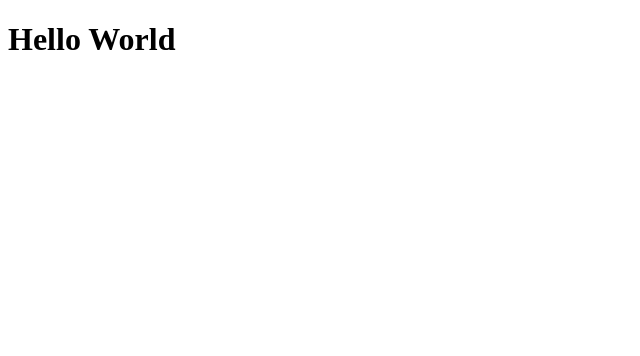
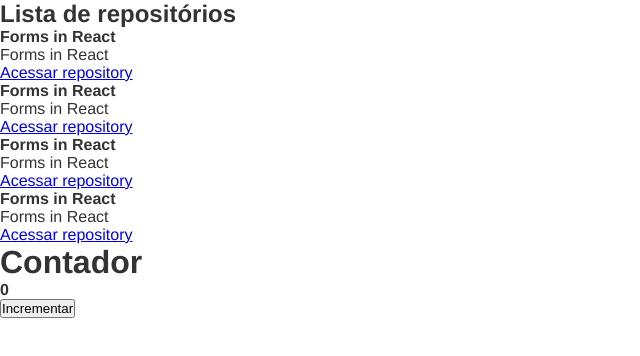
Before and after one commit to Dione-Vianna/github-explorer, a React app: page / in a window 1280 px wide. Shown: the top 356 px of the page, without its empty margins (0-640 px from the left). Built offline with nearby package versions, Linux system fonts and the light colour scheme.

Commit message:
:rocket: propriedades e estado

```diff
--- a/src/App.jsx
+++ b/src/App.jsx
@@ -1,7 +1,11 @@
+import './styles/global.scss';
+import { RepositoryList } from './components/RepositoryList';
+import { Counter } from './components/Counter';
 export function App() {
   return (
-    <div>
-      <h1>Hello World</h1>
-    </div>
+    <>
+      <RepositoryList />
+      <Counter />
+    </>
   );
 }
--- /dev/null
+++ b/src/components/Counter.jsx
@@ -0,0 +1,18 @@
+import React, { useState } from 'react';
+export function Counter() {
+  // hook -> gancho
+  const [count, setCount] = useState(0);
+  function increment() {
+    console.log('increment', count);
+    setCount(count + 1);
+  }
+  return (
+    <div>
+      <h1>Contador</h1>
+      <p>
+        <strong>{count}</strong>
+      </p>
+      <button onClick={increment}>Incrementar</button>
+    </div>
+  );
+}
--- /dev/null
+++ b/src/components/RepositoryItem.jsx
@@ -0,0 +1,10 @@
+export function RepositoryItem({ repository }) {
+  return (
+    <li>
+      <strong>{repository.name ?? 'repo'}</strong>
+      <p>{repository.description}</p>
+
+      <a href={repository.link}>Acessar repository</a>
+    </li>
+  );
+}
--- /dev/null
+++ b/src/components/RepositoryList.jsx
@@ -0,0 +1,20 @@
+import { RepositoryItem } from './RepositoryItem';
+
+const repository = {
+  name: 'Forms in React',
+  description: 'Forms in React',
+  link: 'https://github.com/react/react',
+};
+export function RepositoryList() {
+  return (
+    <section className="repository-list">
+      <h1>Lista de repositórios</h1>
+      <ul>
+        <RepositoryItem repository={repository} />
+        <RepositoryItem repository={repository} />
+        <RepositoryItem repository={repository} />
+        <RepositoryItem repository={repository} />
+      </ul>
+    </section>
+  );
+}
```
